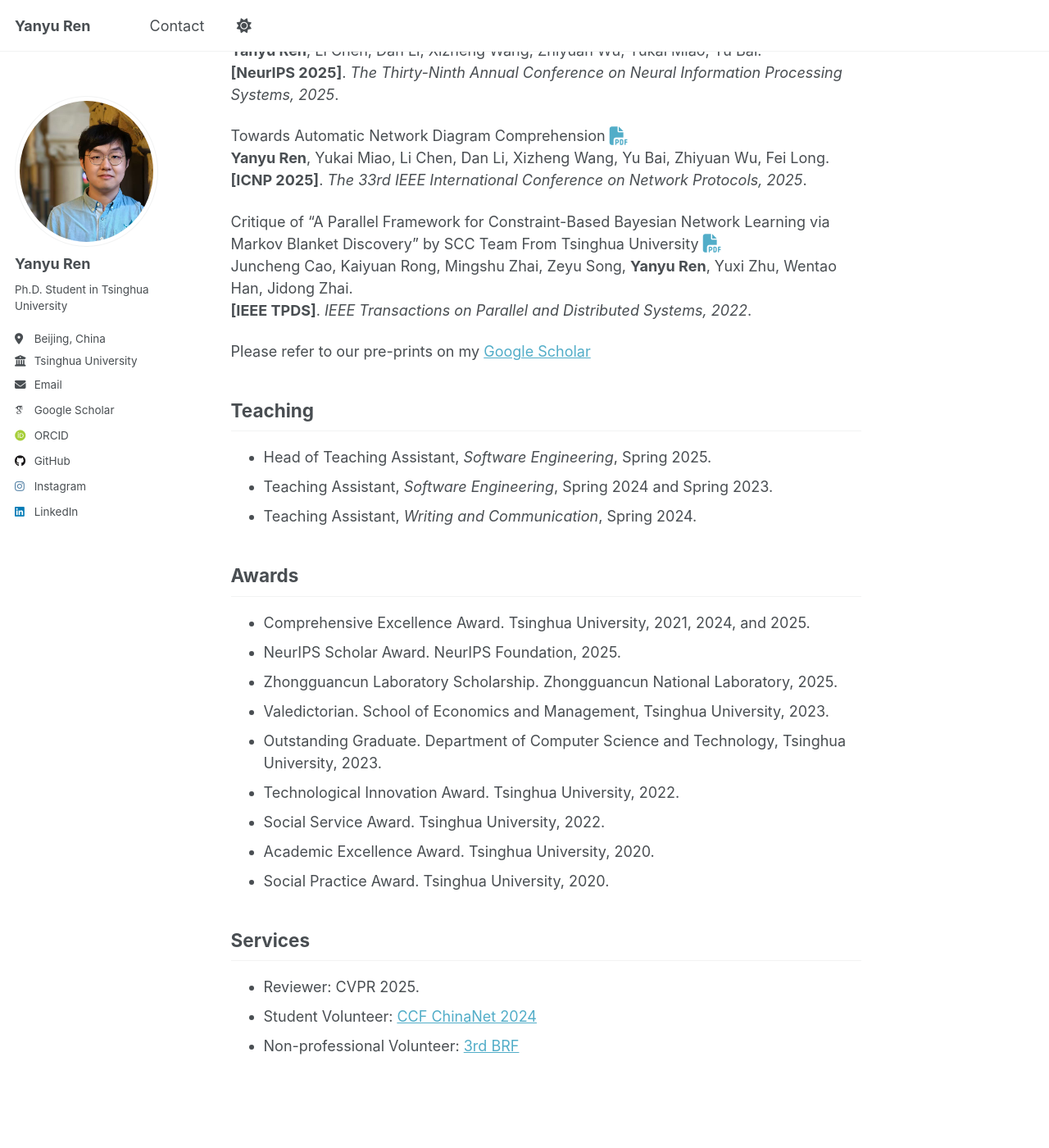
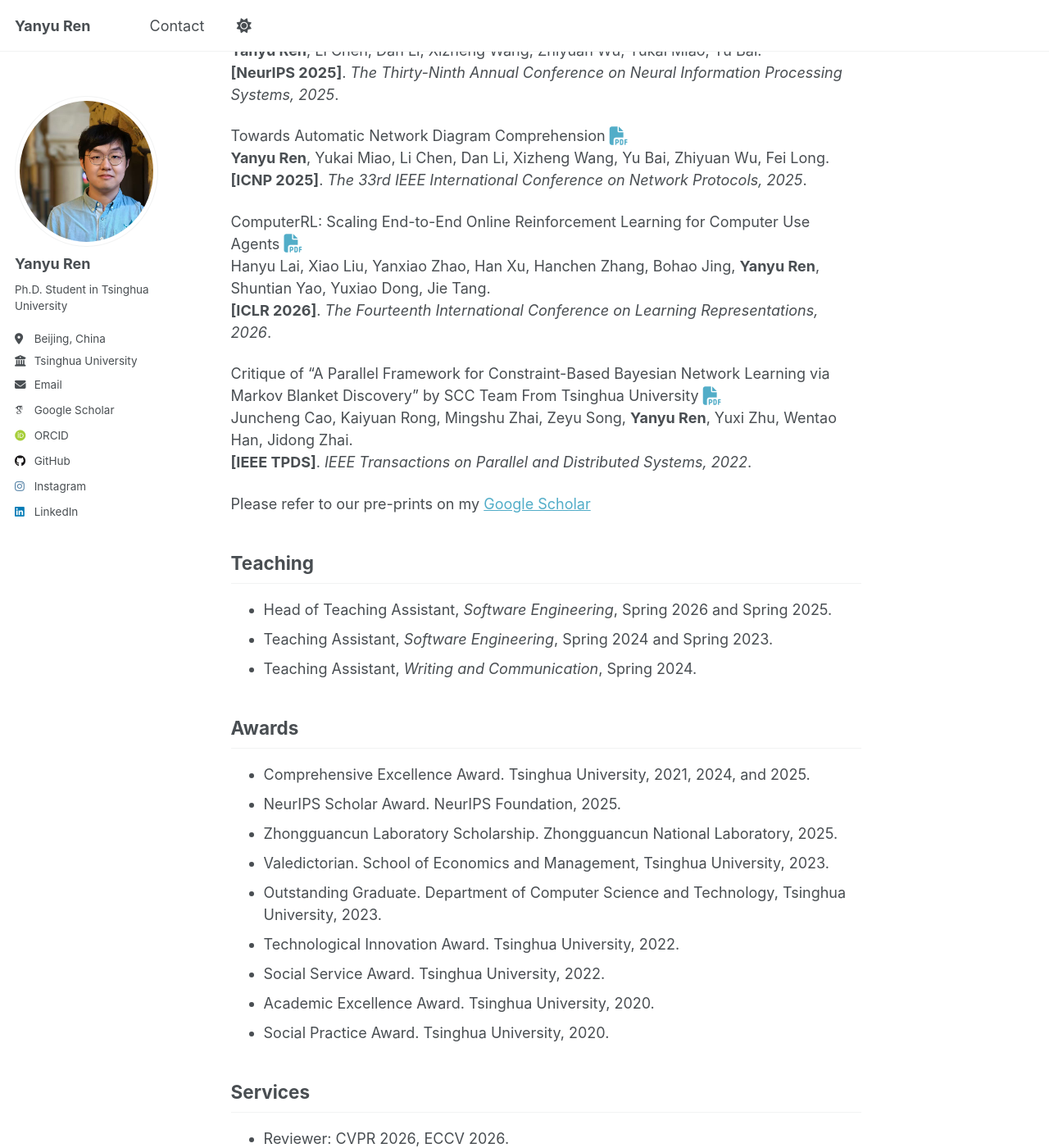
Before and after one commit to robinren03/robinren03.github.io, a Jekyll site: the page built from _pages/about.md, in a window 1280 px wide and 1400 px high, scrolled down 1412 px. Shown: the whole window at 82% size. Built offline with Jekyll 4.4.1, drawn with Linux system fonts in a browser that asks for light colours; some web fonts are replaced; a script that is not in the unit is left out.

Commit message:
Update teaching and service roles for 2026

```diff
--- a/_pages/about.md
+++ b/_pages/about.md
@@ -52,6 +52,10 @@
 **Yanyu Ren**, Yukai Miao, Li Chen, Dan Li, Xizheng Wang, Yu Bai, Zhiyuan Wu, Fei Long.\
 **[ICNP 2025]**. _The 33rd IEEE International Conference on Network Protocols, 2025_.
 
+ComputerRL: Scaling End-to-End Online Reinforcement Learning for Computer Use Agents [<i class="fas fa-file-pdf fa-lg"></i>](https://openreview.net/pdf?id=oEVfNf0w4B)\
+Hanyu Lai, Xiao Liu, Yanxiao Zhao, Han Xu, Hanchen Zhang, Bohao Jing, **Yanyu Ren**, Shuntian Yao, Yuxiao Dong, Jie Tang.\
+**[ICLR 2026]**. _The Fourteenth International Conference on Learning Representations, 2026_.
+
 Critique of “A Parallel Framework for Constraint-Based Bayesian Network Learning via Markov Blanket Discovery” by SCC Team From Tsinghua University [<i class="fas fa-file-pdf fa-lg"></i>](https://ieeexplore.ieee.org/document/9903548)\
 Juncheng Cao, Kaiyuan Rong, Mingshu Zhai, Zeyu Song, **Yanyu Ren**, Yuxi Zhu, Wentao Han, Jidong Zhai. \
 **[IEEE TPDS]**. _IEEE Transactions on Parallel and Distributed Systems, 2022_.
@@ -60,7 +64,7 @@
 
 Teaching
 -----
-- Head of Teaching Assistant, _Software Engineering_, Spring 2025.
+- Head of Teaching Assistant, _Software Engineering_, Spring 2026 and Spring 2025.
 - Teaching Assistant, _Software Engineering_, Spring 2024 and Spring 2023.
 - Teaching Assistant, _Writing and Communication_, Spring 2024.
 
@@ -78,6 +82,6 @@
 
 Services
 -----
-- Reviewer: CVPR 2025.
+- Reviewer: CVPR 2026, ECCV 2026.
 - Student Volunteer: [CCF ChinaNet 2024](https://ccf.org.cn/chinanet2024)
 - Non-professional Volunteer: [3rd BRF](https://eng.yidaiyilu.gov.cn/z/230926/index.shtml)
```
